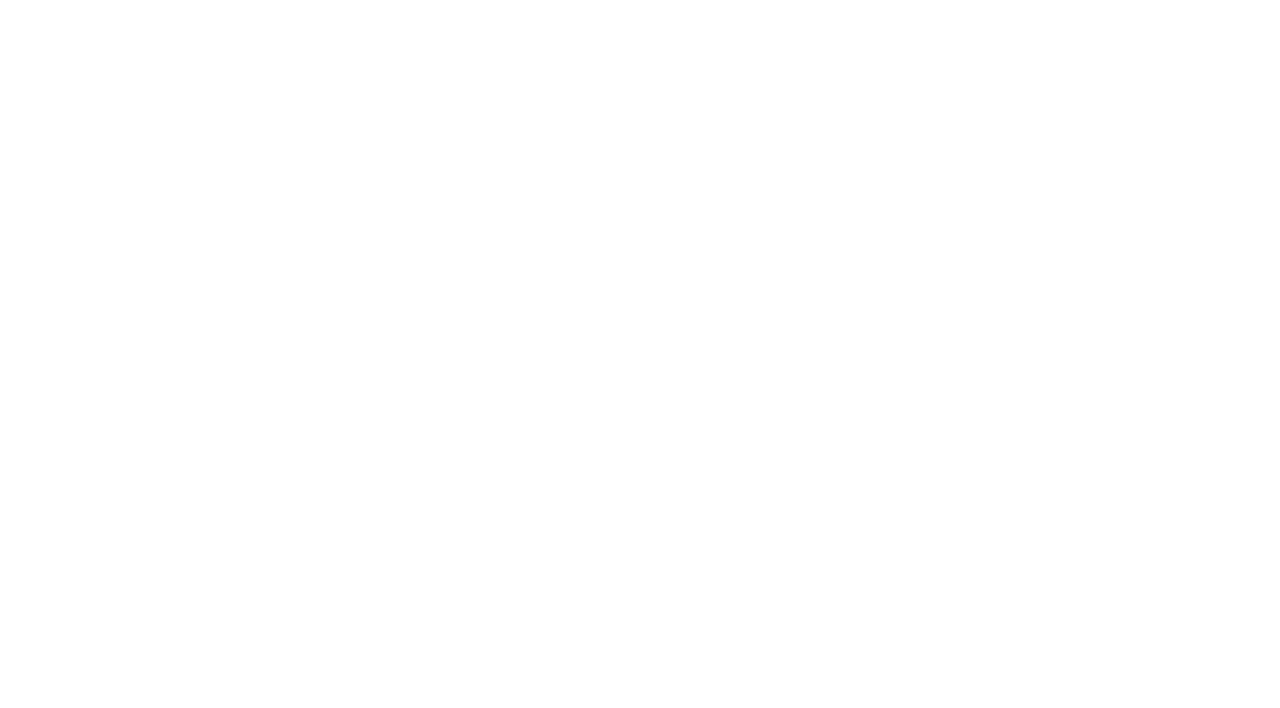
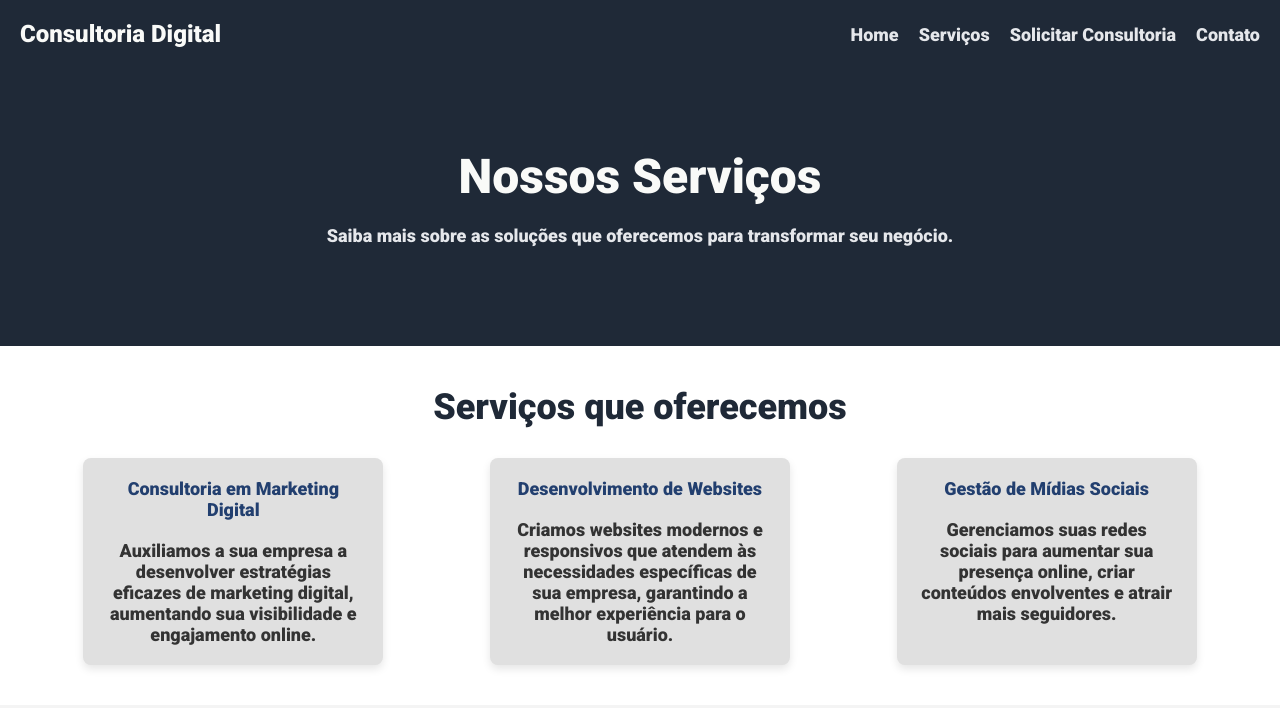
Before and after one commit to antoniolal/landing-page-project, a plain HTML site: page servicos.html in a window 1280 px wide. Drawn offline with Linux system fonts and the light colour scheme.

Commit message:
Landing Page

```diff
--- a/servicos.html
+++ b/servicos.html
@@ -0,0 +1,50 @@
+<!DOCTYPE html>
+<html lang="en">
+<head>
+    <meta charset="UTF-8">
+    <meta name="viewport" content="width=device-width, initial-scale=1.0">
+    <title>Serviços - Consultoria Digital</title>
+    <link rel="stylesheet" href="style.css">
+    <link href="https://fonts.googleapis.com/css2?family=Roboto:wght@900&display=swap" rel="stylesheet">
+</head>
+<body>
+
+    <header>
+        <div class="logo">Consultoria Digital</div>
+        <nav>
+            <ul>
+                <li><a href="index.html">Home</a></li>
+                <li><a href="servicos.html">Serviços</a></li>
+                <li><a href="formulario.html">Solicitar Consultoria</a></li>
+                <li><a href="contato.html">Contato</a></li>
+            </ul>
+        </nav>
+    </header>
+
+    <section class="hero">
+        <h1>Nossos Serviços</h1>
+        <p>Saiba mais sobre as soluções que oferecemos para transformar seu negócio.</p>
+    </section>
+
+    <section class="content-block">
+        <h2>Serviços que oferecemos</h2>
+        <div class="service-cards">
+            <div class="card" id="marketing-digital">
+                <p><strong>Consultoria em Marketing Digital</strong></p>
+                <p>Auxiliamos a sua empresa a desenvolver estratégias eficazes de marketing digital, aumentando sua visibilidade e engajamento online.</p>
+            </div>
+            <div class="card" id="websites">
+                <p><strong>Desenvolvimento de Websites</strong></p>
+                <p>Criamos websites modernos e responsivos que atendem às necessidades específicas de sua empresa, garantindo a melhor experiência para o usuário.</p>
+            </div>
+            <div class="card" id="gestao-medias">
+                <p><strong>Gestão de Mídias Sociais</strong></p>
+                <p>Gerenciamos suas redes sociais para aumentar sua presença online, criar conteúdos envolventes e atrair mais seguidores.</p>
+            </div>
+        </div>
+    </section>
+
+
+
+</body>
+</html>
--- a/style.css
+++ b/style.css
@@ -209,3 +209,17 @@ form button:hover {
 form label {
     color: #333;
 }
+
+#marketing-digital p:first-of-type {
+    color: #223f6f;
+    margin-bottom: 20px;
+}
+
+#websites p:first-of-type {
+    color: #223f6f;
+    margin-bottom: 20px;
+}
+#gestao-medias p:first-of-type {
+    color: #223f6f;
+    margin-bottom: 20px;
+}
```
Also changed, not shown: index.html (+2 -2 lines).
